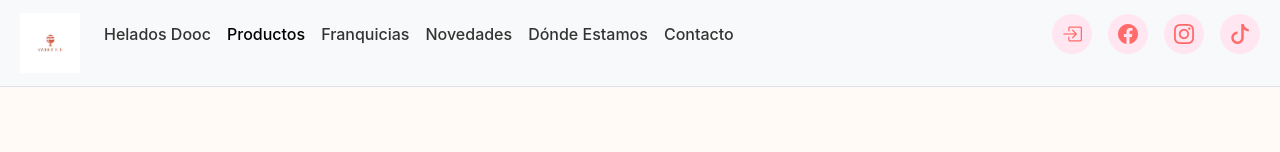
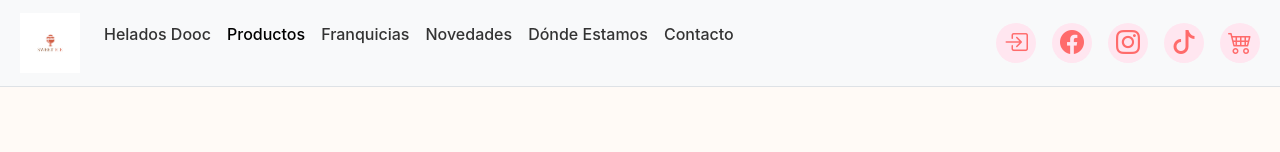
Before and after one commit to duoc-fullstack2-9v/team_1, a React (Vite) app in the folder d-proyect/: page /#/productos in a window 1280 px wide. Shown: the top 152 px of the page. Built offline with nearby package versions, Linux system fonts and the light colour scheme.

Commit message:
agregue los link de redes y el icono de carrito

```diff
--- a/d-proyect/src/Components/Navbar.jsx
+++ b/d-proyect/src/Components/Navbar.jsx
@@ -1,4 +1,4 @@
-import { NavLink } from "react-router-dom"
+import { NavLink } from "react-router-dom";
 
 const navLinks = [
   { href: "/", label: "Helados Dooc" },
@@ -7,7 +7,7 @@ const navLinks = [
   { href: "#", label: "Novedades" },
   { href: "/donde-estamos", label: "Dónde Estamos" },
   { href: "/contacto", label: "Contacto" },
-]
+];
 
 export default function Navbar() {
   return (
@@ -31,19 +31,32 @@ export default function Navbar() {
           </button>
 
           {/* Menú lateral */}
-          <div className="offcanvas offcanvas-end" tabIndex="-1" id="offcanvasMenu">
+          <div
+            className="offcanvas offcanvas-end"
+            tabIndex="-1"
+            id="offcanvasMenu"
+          >
             <div className="offcanvas-header">
               <h5 className="offcanvas-title">Menú</h5>
-              <button type="button" className="btn-close" data-bs-dismiss="offcanvas"></button>
+              <button
+                type="button"
+                className="btn-close"
+                data-bs-dismiss="offcanvas"
+              ></button>
             </div>
+
             <div className="offcanvas-body">
               <ul className="navbar-nav flex-grow-1 mb-3">
                 {navLinks.map((link, i) => (
                   <li className="nav-item" key={i}>
                     {link.href.startsWith("/") ? (
-                      <NavLink className="nav-link" to={link.href}>{link.label}</NavLink>
+                      <NavLink className="nav-link" to={link.href}>
+                        {link.label}
+                      </NavLink>
                     ) : (
-                      <a className="nav-link" href={link.href}>{link.label}</a>
+                      <a className="nav-link" href={link.href}>
+                        {link.label}
+                      </a>
                     )}
                   </li>
                 ))}
@@ -51,19 +64,44 @@ export default function Navbar() {
 
               <hr />
 
-              {/* Iconos de login y redes */}
-              <div className="d-flex gap-3">
-                <NavLink to="/login" className="social-link">
-                  <i className="bi bi-box-arrow-in-right"></i>
+              {/* Iconos de login, redes y carrito */}
+              <div className="d-flex gap-3 align-items-center">
+                {/* Login */}
+                <NavLink to="/login" className="social-link text-dark">
+                  <i className="bi bi-box-arrow-in-right fs-4"></i>
                 </NavLink>
-                <a href="#" className="social-link">
-                  <i className="bi bi-facebook"></i>
+
+                {/* Redes sociales */}
+                <a
+                  href="https://www.facebook.com/"
+                  target="_blank"
+                  rel="noopener noreferrer"
+                  className="social-link text-dark"
+                >
+                  <i className="bi bi-facebook fs-4"></i>
                 </a>
-                <a href="#" className="social-link">
-                  <i className="bi bi-instagram"></i>
+
+                <a
+                  href="https://www.instagram.com/"
+                  target="_blank"
+                  rel="noopener noreferrer"
+                  className="social-link text-dark"
+                >
+                  <i className="bi bi-instagram fs-4"></i>
                 </a>
-                <a href="#" className="social-link">
-                  <i className="bi bi-tiktok"></i>
+
+                <a
+                  href="https://www.tiktok.com/"
+                  target="_blank"
+                  rel="noopener noreferrer"
+                  className="social-link text-dark"
+                >
+                  <i className="bi bi-tiktok fs-4"></i>
+                </a>
+
+                {/* Carrito */}
+                <a href="/productos" className="social-link text-dark">
+                  <i className="bi bi-cart4 fs-4"></i>
                 </a>
               </div>
             </div>
@@ -71,5 +109,5 @@ export default function Navbar() {
         </div>
       </nav>
     </header>
-  )
+  );
 }
```
